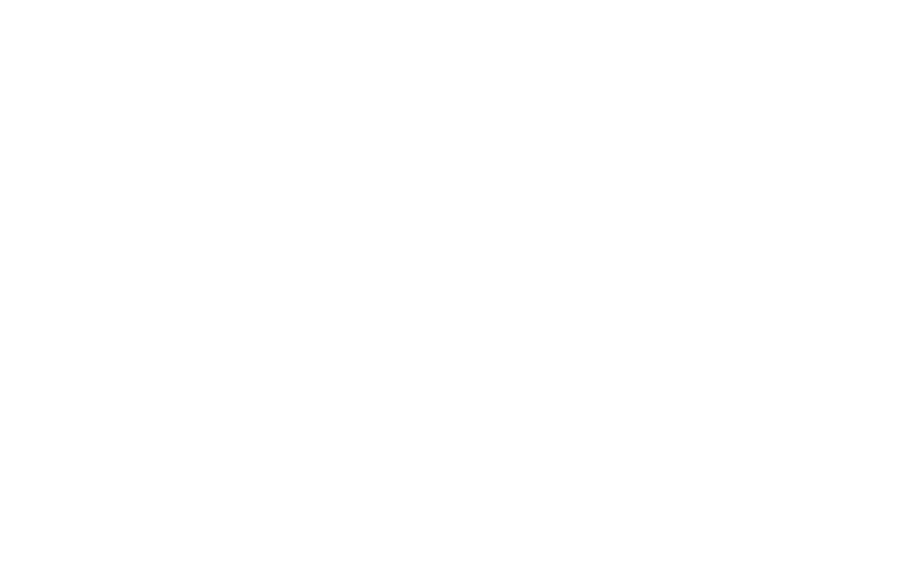
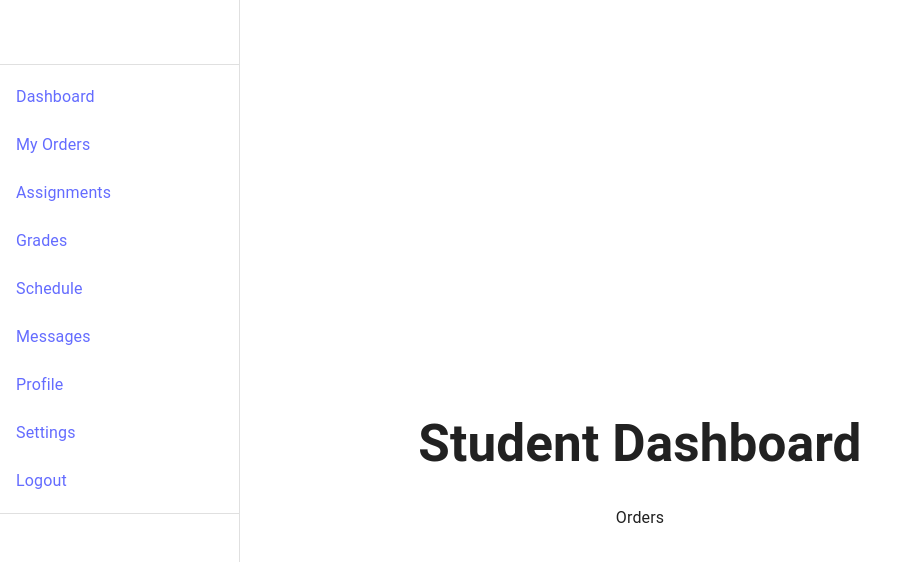
Before and after one commit to daliaalawneh/Initialize-and-Structure-Basic-React-Project, a React (Vite) app: page /student/orders in a window 1280 px wide. Before the commit this address had no page. Shown: the top 562 px of the page, without its empty margins (0-922 px from the left). Built offline with nearby package versions, Linux system fonts and the light colour scheme.

Commit message:
add Order View

```diff
--- a/src/components/AppLayout/Menu/Menu.tsx
+++ b/src/components/Menu/Menu.tsx
@@ -9,7 +9,7 @@
 import ListItemButton from '@mui/material/ListItemButton';
 import ListItemText from '@mui/material/ListItemText';
 import Toolbar from '@mui/material/Toolbar';
-import { MenuLink } from '../../../constants/indes';
+import { MenuLink } from '../../constants/indes';
 import { NavLink } from 'react-router';
 
 const drawerWidth = 240;
--- a/src/constants/indes.ts
+++ b/src/constants/indes.ts
@@ -5,7 +5,7 @@
 
 export const studentList:MenuLink[] = [
   { label: "Dashboard", path: "" },
-  { label: "My Orders", path: "Orders" },
+  { label: "My Orders", path: "orders" },
   { label: "Assignments", path: "assignments" },
   { label: "Grades", path: "grades" },
   { label: "Schedule", path: "schedule" },
--- a/src/router/index.tsx
+++ b/src/router/index.tsx
@@ -2,13 +2,18 @@
 import AppLayout from "../components/AppLayout/AppLayout"
 import RootDashboard from "../views/root-dashboard/root-dashboard"
 import StudentDashboard from "../views/student-dashboard/student-dashboard"
+import Orders from "../views/student-dashboard/views/order/order.tsx"
 
 const Router = () => {
   return (
     <Routes>
       <Route path="/" element={<AppLayout />} >
         <Route index path="root" element={<RootDashboard />} />
-        <Route path="student" element={<StudentDashboard />} />
+        <Route path="student" element={
+          <StudentDashboard />
+        }>
+          <Route path="orders" element={<Orders />} />
+        </Route>
       </Route>
     </Routes>
   )
--- a/src/views/root-dashboard/root-dashboard.tsx
+++ b/src/views/root-dashboard/root-dashboard.tsx
@@ -1,4 +1,4 @@
-import Menu from "../../components/AppLayout/Menu/Menu";
+import Menu from "../../components/Menu/Menu";
 import { rootList } from "../../constants/indes";
 
 const RootDashboard = () => {
--- a/src/views/student-dashboard/student-dashboard.tsx
+++ b/src/views/student-dashboard/student-dashboard.tsx
@@ -1,4 +1,5 @@
-import Menu from "../../components/AppLayout/Menu/Menu";
+import { Outlet } from "react-router-dom";
+import Menu from "../../components/Menu/Menu";
 import { studentList } from "../../constants/indes";
 
 const StudentDashboard = () => {
@@ -7,6 +8,7 @@
         <div>
             <Menu list={studentList} />
             <h1>Student Dashboard</h1>
+            <Outlet />
         </div>
     )
 }
--- /dev/null
+++ b/src/views/student-dashboard/views/order/order.tsx
@@ -0,0 +1,6 @@
+const Orders = () => {
+    return <>
+    Orders
+    </>
+}
+export default Orders;
```
Also changed, not shown: 1 other file (tests, documents, lock files or other folders).
